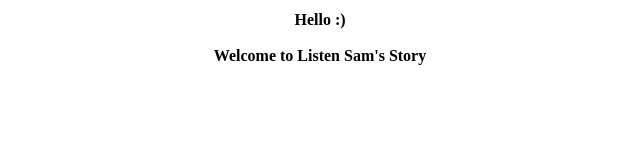
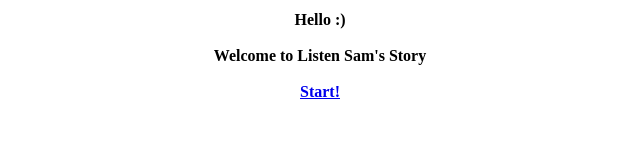
Before and after one commit to Louise-JiayiHe/Sam-s-Story, a plain HTML site: page index.html in a window 1280 px wide. Shown: the full height of the page, 320-960 px from the left. Drawn offline with Linux system fonts and the light colour scheme.

Commit message:
Update index.html

```diff
--- a/index.html
+++ b/index.html
@@ -14,6 +14,12 @@
 
 					Welcome to Listen Sam's Story
 
+					<br> <br>
+
+					<a href="https://louise-jiayihe.github.io/twine-project/Sam_s Story.html"> Start! </a>
+
+					<br><br>
+
 				</th>
 			</tr>
 		</table>
```
